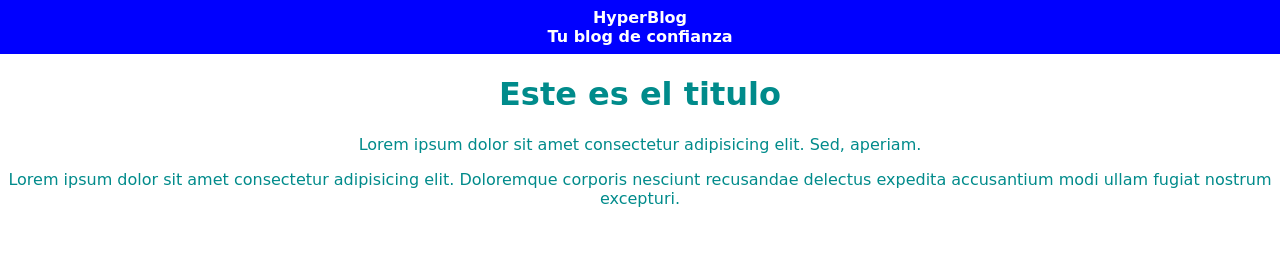
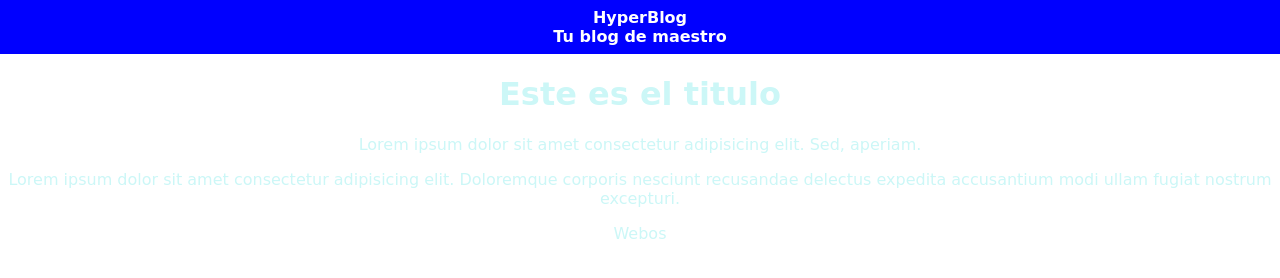
Before and after one commit to PsakejsCorp/Git-y-Github.github.io, a plain HTML site: page Proyecto1/index.html in a window 1280 px wide. Drawn offline with Linux system fonts and the light colour scheme.

Commit message:
cambios master

```diff
--- a/Proyecto1/css/style.css
+++ b/Proyecto1/css/style.css
@@ -1,6 +1,6 @@
 body{
     text-align: center;
-    color: darkcyan;
+    color: rgb(204, 247, 247);
     font-family: cursive;
     font-size: 16px;
     margin: 0;
--- a/Proyecto1/index.html
+++ b/Proyecto1/index.html
@@ -12,7 +12,7 @@
             HyperBlog
 
             <div class="tagline">
-                Tu blog de confianza
+                Tu blog de maestro
             </div>
         </div>
         <div id="post"></div>
@@ -21,6 +21,7 @@
         <p>
             Lorem ipsum dolor sit amet consectetur adipisicing elit. Doloremque corporis nesciunt recusandae delectus expedita accusantium modi ullam fugiat nostrum excepturi.
         </p>
+        <p>Webos</p>
     </div>
 </body>
 </html>
```
